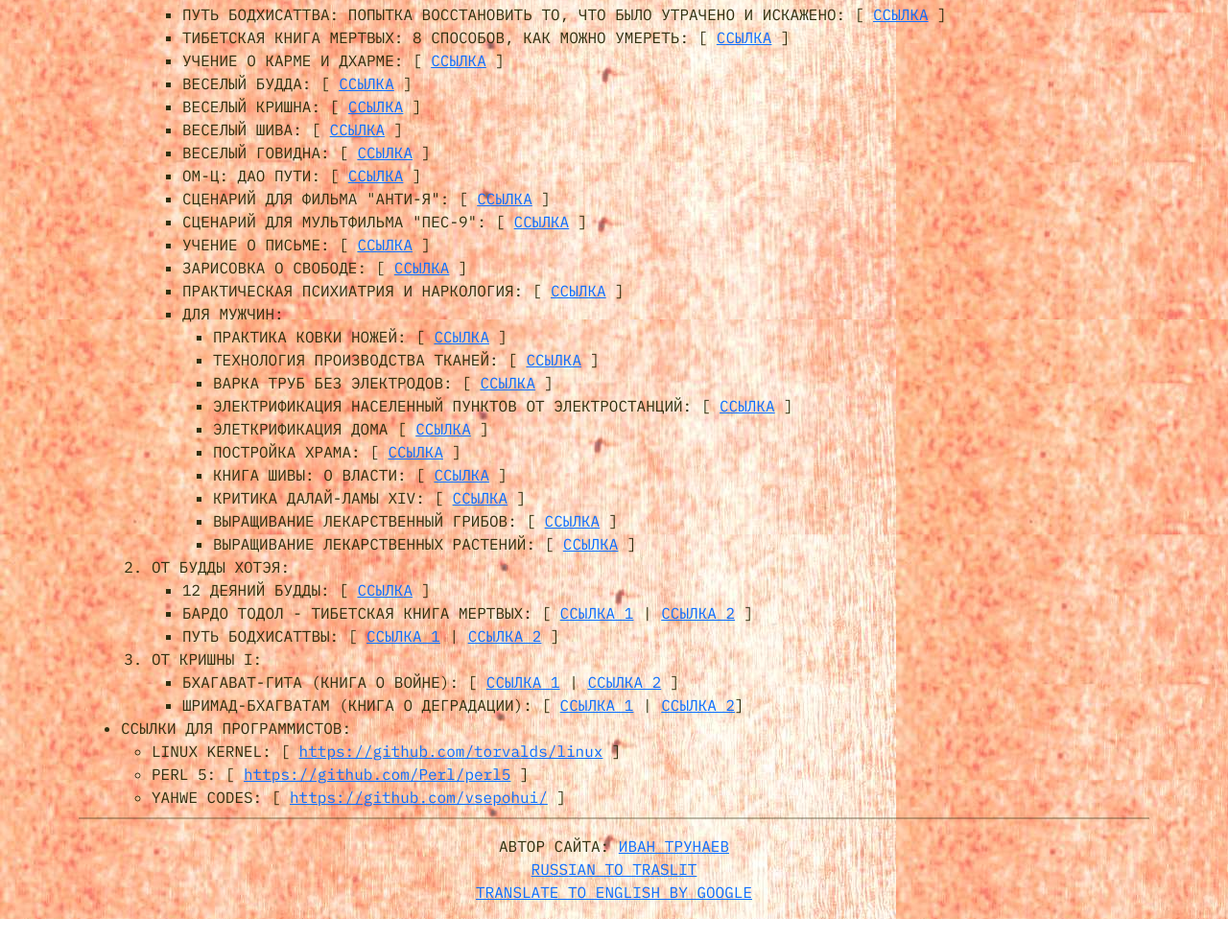
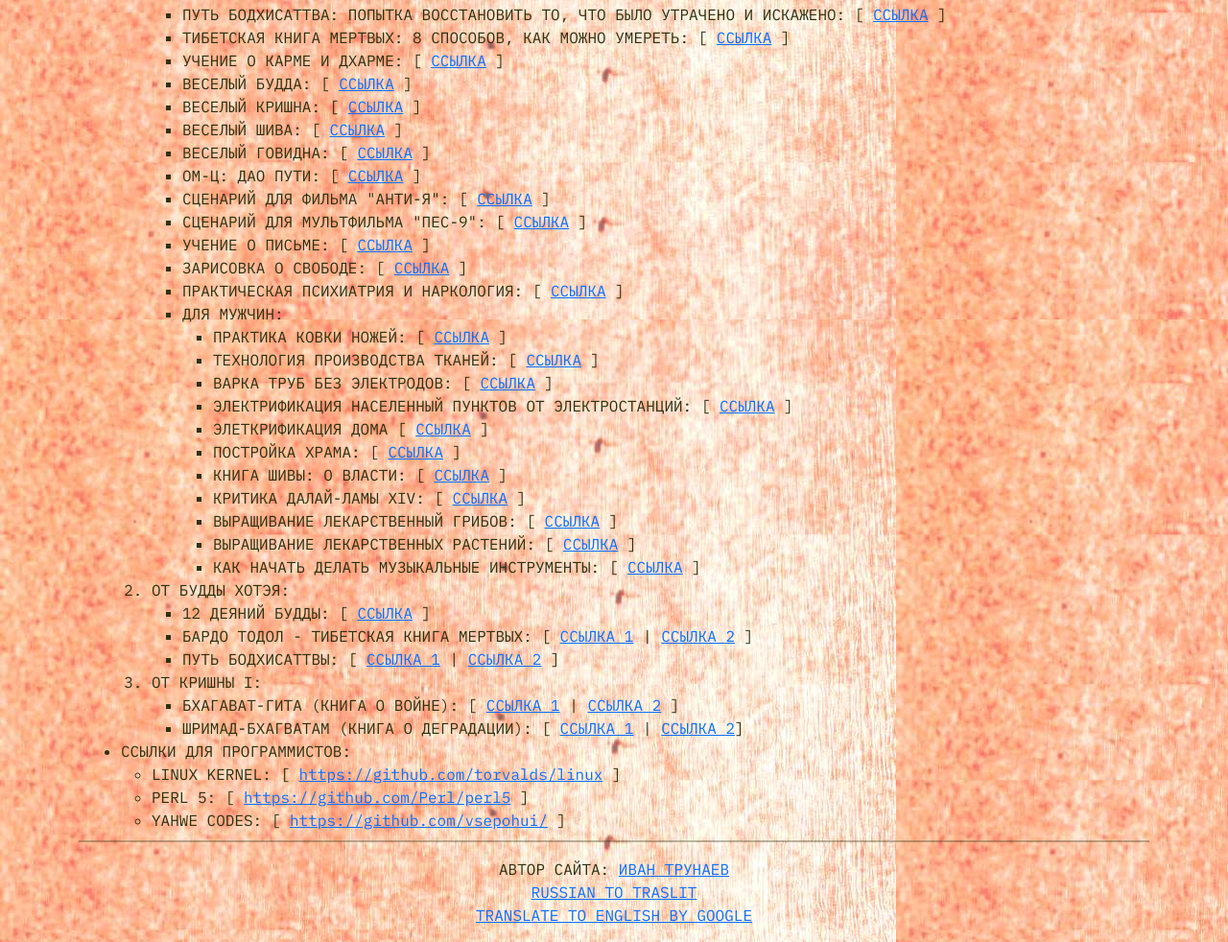
Before and after one commit to vsepohui/rupana, a plain HTML site: page index.html in a window 1280 px wide. Shown: the part 947-1929 px from the top of the page at 96% size. Before the commit the page ends 1905 px from the top, so only its background shows below. Drawn offline with Linux system fonts and the light colour scheme.

Commit message:
Builing to Music Instruments

```diff
--- a/index.html
+++ b/index.html
@@ -93,6 +93,7 @@
 										<li>КРИТИКА ДАЛАЙ-ЛАМЫ XIV: [ <a href="https://trunaev.ru/books/html/%D0%9A%D1%80%D0%B8%D1%82%D0%B8%D0%BA%D0%B0%20%D0%94%D0%B0%D0%BB%D0%B0%D0%B9-%D0%9B%D0%B0%D0%BC%D1%8B%20XIV/">ССЫЛКА</a> ]</li>
 										<li>ВЫРАЩИВАНИЕ ЛЕКАРСТВЕННЫЙ ГРИБОВ: [ <a href="https://trunaev.ru/books/html/%D0%92%D1%8B%D1%80%D0%B0%D1%89%D0%B8%D0%B2%D0%B0%D0%BD%D0%B8%D0%B5%20%D0%BB%D0%B5%D0%BA%D0%B0%D1%80%D1%81%D1%82%D0%B2%D0%B5%D0%BD%D0%BD%D1%8B%D1%85%20%D0%B3%D1%80%D0%B8%D0%B1%D0%BE%D0%B2/">ССЫЛКА</a> ]</li>
 										<li>ВЫРАЩИВАНИЕ ЛЕКАРСТВЕННЫХ РАСТЕНИЙ: [ <a href="https://trunaev.ru/books/html/%D0%92%D1%8B%D1%80%D0%B0%D1%89%D0%B8%D0%B2%D0%B0%D0%BD%D0%B8%D0%B5%20%D0%BB%D0%B5%D0%BA%D0%B0%D1%80%D1%81%D1%82%D0%B2%D0%B5%D0%BD%D0%BD%D1%8B%D1%85%20%D1%80%D0%B0%D1%81%D1%82%D0%B5%D0%BD%D0%B8%D0%B9/">ССЫЛКА</a> ]</li>
+										<li>КАК НАЧАТЬ ДЕЛАТЬ МУЗЫКАЛЬНЫЕ ИНСТРУМЕНТЫ: [ <a href="https://trunaev.ru/books/html/%D0%9A%D0%B0%D0%BA%20%D0%BD%D0%B0%D1%87%D0%B0%D1%82%D1%8C%20%D0%B4%D0%B5%D0%BB%D0%B0%D1%82%D1%8C%20%D0%BC%D1%83%D0%B7%D1%8B%D0%BA%D0%B0%D0%BB%D1%8C%D0%BD%D1%8B%D0%B5%20%D0%B8%D0%BD%D1%81%D1%82%D1%80%D1%83%D0%BC%D0%B5%D0%BD%D1%82%D1%8B/">ССЫЛКА</a> ]</li>
 									</ul>
 								</li>
 							</ul>
```
